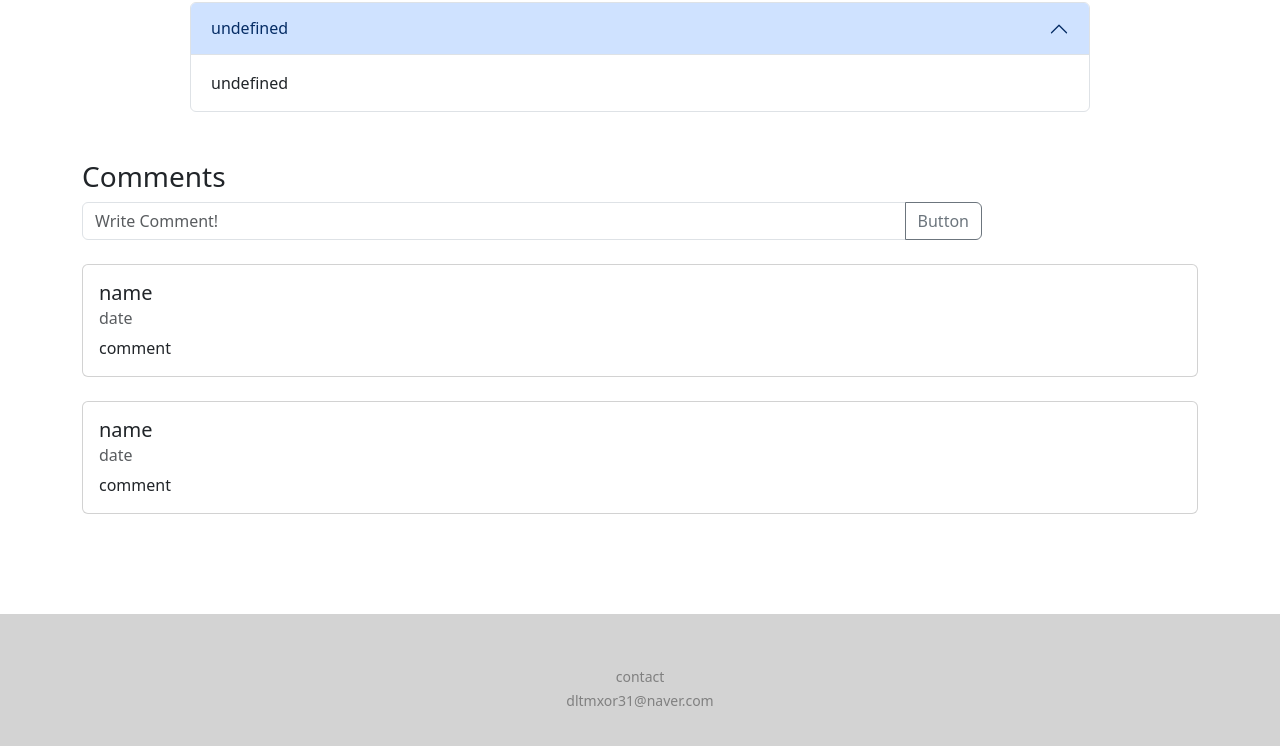
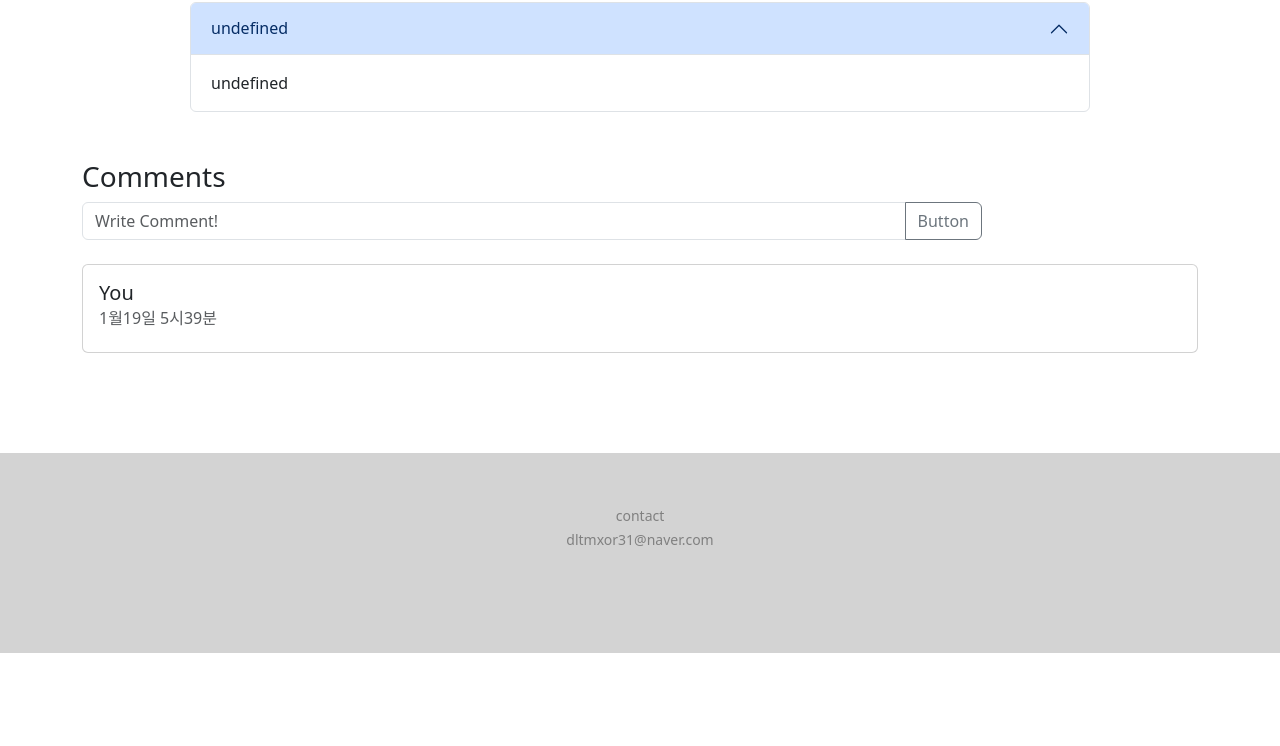
Before and after one commit to seungtoctoc/frontend-PDA-2, a plain HTML site: page detail.html in a window 1280 px wide. Both pictures are taken after a click on the button "Button". Shown: the part 160-906 px from the top of the page. After the commit the page ends 813 px from the top, so only its background shows below. Drawn offline with nearby package versions, Linux system fonts and the light colour scheme.

Commit message:
feat: add comment function

```diff
--- a/detail.html
+++ b/detail.html
@@ -48,13 +48,7 @@
         </div>
 
         <div id="comments">
-            <div class="card mt-4">
-                <div class="card-body">
-                    <h5 class="card-title">name</h5>
-                    <h6 class="card-subtitle mb-2 text-body-secondary">date</h6>
-                    <p class="card-text">comment</p>
-                </div>
-            </div>
+        <!-- comments -->
         </div>
     </section>
 
@@ -98,19 +92,24 @@
             var commentContainer = document.getElementById('comments');
             var comment = document.getElementById("commentInput").value;
 
+            var currentDate = new Date();
+            var month = currentDate.getMonth() + 1; // 월은 0부터 시작하므로 1을 더해줍니다.
+            var day = currentDate.getDate();
+            var hours = currentDate.getHours();
+            var minutes = currentDate.getMinutes();
+
+            var formattedDate = month + "월" + day + "일";
+            var formattedTime = hours + "시" + minutes + "분";
 
             commentContainer.innerHTML += `
                 <div class="card mt-4">
                     <div class="card-body">
-                        <h5 class="card-title">name</h5>
-                        <h6 class="card-subtitle mb-2 text-body-secondary">date</h6>
-                        <p class="card-text">comment</p>
+                        <h5 class="card-title">You</h5>
+                        <h6 class="card-subtitle mb-2 text-body-secondary">${formattedDate + " " + formattedTime}</h6>
+                        <p class="card-text">${comment}</p>
                     </div>
                 </div>
             `;
-
-
-
         }
     </script>
 
```
Also changed, not shown: index.html (+1 -0 lines), style.css (deleted).
